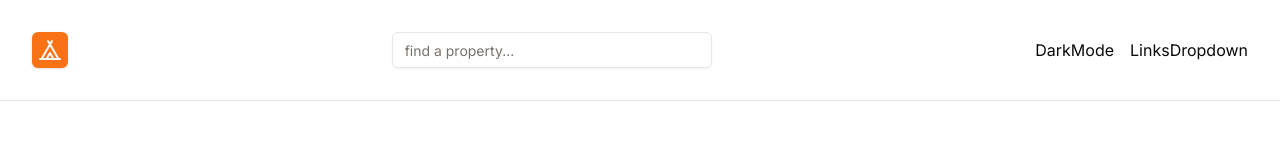
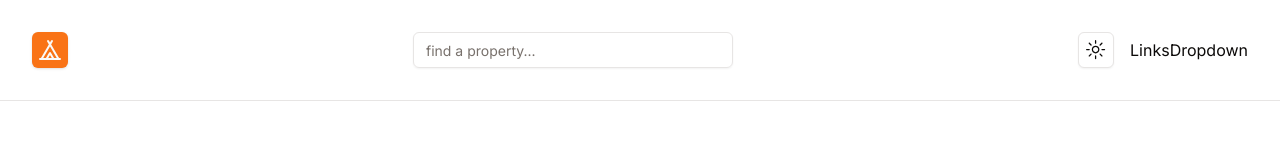
Before and after one commit to JacobReola42/haven-hub, a Next.js app: page / in a window 1280 px wide. Shown: the top 146 px of the page. Built offline with nearby package versions, Linux system fonts and the light colour scheme.

Commit message:
setup dark mode with shadcn/ui/

```diff
--- a/app/layout.tsx
+++ b/app/layout.tsx
@@ -2,6 +2,7 @@
 import { Inter } from "next/font/google";
 import "./globals.css";
 import Navbar from "@/components/navbar/Navbar";
+import Providers from "./providers";
 
 const inter = Inter({ subsets: ["latin"] });
 
@@ -18,10 +19,12 @@
   return (
     <html lang="en">
       <body className={inter.className}>
-        <Navbar />
-        <main className='container py-10'>
-          {children}
-        </main>
+        <Providers>
+          <Navbar />
+            <main className='container py-10'>
+            {children}
+            </main>
+        </Providers>
       </body>
     </html>
   );
--- /dev/null
+++ b/app/providers.tsx
@@ -0,0 +1,14 @@
+'use client';
+
+import React from 'react'
+import { ThemeProvider } from './theme-provider';
+
+function Providers({children}:{children:React.ReactNode}) {
+  return (
+    <ThemeProvider attribute='class' defaultTheme='system' enableSystem disableTransitionOnChange>
+        {children}
+    </ThemeProvider>
+  )
+}
+
+export default Providers
--- /dev/null
+++ b/app/theme-provider.tsx
@@ -0,0 +1,9 @@
+"use client"
+
+import * as React from "react"
+import { ThemeProvider as NextThemesProvider } from "next-themes"
+import { type ThemeProviderProps } from "next-themes/dist/types"
+
+export function ThemeProvider({ children, ...props }: ThemeProviderProps) {
+  return <NextThemesProvider {...props}>{children}</NextThemesProvider>
+}
--- a/components/navbar/DarkMode.tsx
+++ b/components/navbar/DarkMode.tsx
@@ -1,9 +1,42 @@
-import React from 'react'
+"use client"
 
-function DarkMode() {
+import * as React from "react"
+import { MoonIcon, SunIcon } from "@radix-ui/react-icons"
+import { useTheme } from "next-themes"
+
+import { Button } from "@/components/ui/button"
+import {
+  DropdownMenu,
+  DropdownMenuContent,
+  DropdownMenuItem,
+  DropdownMenuTrigger,
+} from "@/components/ui/dropdown-menu"
+
+// export function ModeToggle() {
+export default function ModeToggle() {
+
+  const { setTheme } = useTheme()
+
   return (
-    <div>DarkMode</div>
+    <DropdownMenu>
+      <DropdownMenuTrigger asChild>
+        <Button variant="outline" size="icon">
+          <SunIcon className="h-[1.2rem] w-[1.2rem] rotate-0 scale-100 transition-all dark:-rotate-90 dark:scale-0" />
+          <MoonIcon className="absolute h-[1.2rem] w-[1.2rem] rotate-90 scale-0 transition-all dark:rotate-0 dark:scale-100" />
+          <span className="sr-only">Toggle theme</span>
+        </Button>
+      </DropdownMenuTrigger>
+      <DropdownMenuContent align="end">
+        <DropdownMenuItem onClick={() => setTheme("light")}>
+          Light
+        </DropdownMenuItem>
+        <DropdownMenuItem onClick={() => setTheme("dark")}>
+          Dark
+        </DropdownMenuItem>
+        <DropdownMenuItem onClick={() => setTheme("system")}>
+          System
+        </DropdownMenuItem>
+      </DropdownMenuContent>
+    </DropdownMenu>
   )
 }
-
-export default DarkMode
--- a/package.json
+++ b/package.json
@@ -23,6 +23,7 @@
     "clsx": "^2.1.1",
     "date-fns": "^3.6.0",
     "next": "14.2.3",
+    "next-themes": "^0.3.0",
     "react": "^18",
     "react-day-picker": "^8.10.1",
     "react-dom": "^18",
```
Also changed, not shown: 1 other file (tests, documents, lock files or other folders).
